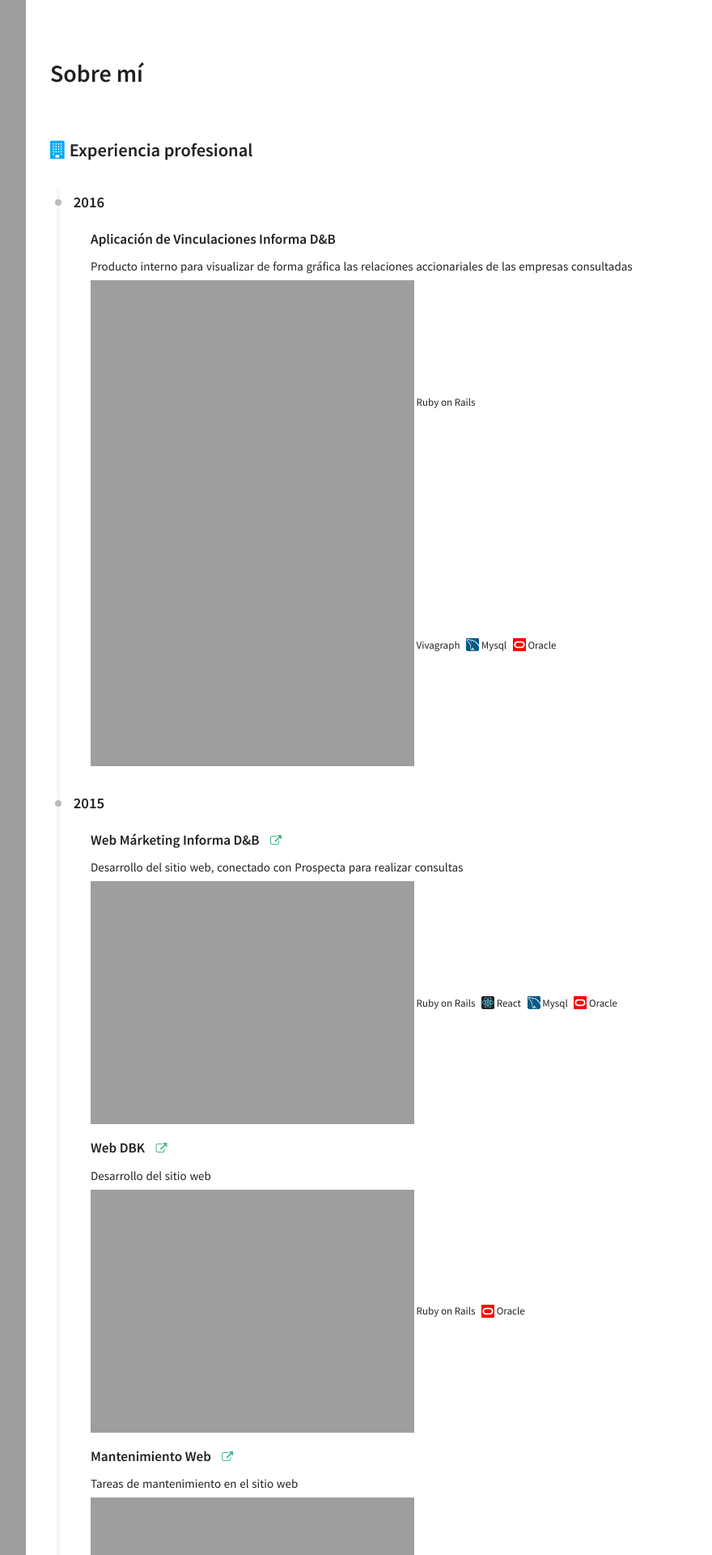
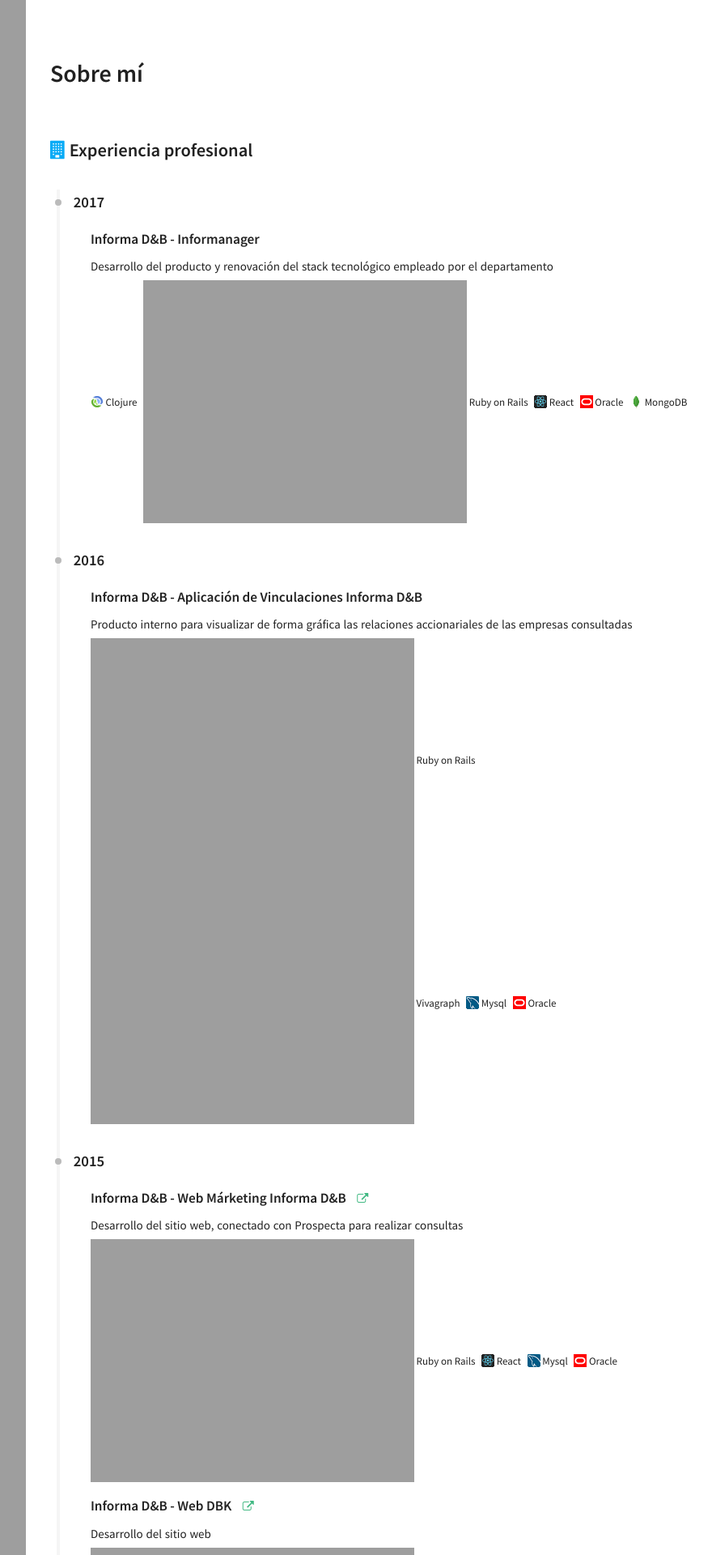
Before and after one commit to jorgesuja/jorgesuja.github.io, a Jekyll site: the page built from about.html, in a window 1280 px wide. Shown: the top 1920 px of the page at 81% size, without its empty margins (288-1168 px from the left). Built offline with Jekyll 4.4.1, drawn with Linux system fonts in a browser that asks for light colours; comment, search, counter and statistics services are not loaded; some of the changed text lies outside the part shown.

Commit message:
Update of professional experience

```diff
--- a/_layouts/post.html
+++ b/_layouts/post.html
@@ -8,7 +8,7 @@
 {% if page.image.feature %}
 <div class="post-image-feature">
   <img class="feature-image" src=
-  {% if (page.image.feature contains 'https') or (page.image.feature contains 'http') %}
+  {% if page.image.feature contains 'https' or page.image.feature contains 'http' %}
   "{{ page.image.feature }}"
   {% else %}
   "{{ site.url }}/img/{{ page.image.feature }}"
--- a/about.html
+++ b/about.html
@@ -6,11 +6,32 @@
 <h3><i class="fa fa-building info-text-color"></i> Experiencia profesional</h3>
 <div class="timeline">
   <div class="timeline-title">
+    <h4 class="timeline-year">2017</h4>
+  </div>
+  <ul>
+    <li>
+      <h5>Informa D&B - Informanager</h5>
+      <p class="timeline-project-desc">Desarrollo del producto y renovación del stack tecnológico empleado por el departamento</p>
+      <div class="timeline-project-tech">
+        <img src="{{ site.url }}/img/clojure-icon.gif">
+        <span>Clojure</span>
+        <img src="{{ site.url }}/img/ruby-icon.png">
+        <span>Ruby on Rails</span>
+        <img src="{{ site.url }}/img/react-icon.gif">
+        <span>React</span>
+        <img src="{{ site.url }}/img/oracle-icon.gif">
+        <span>Oracle</span>
+        <img src="{{ site.url }}/img/mongodb-icon.png">
+        <span>MongoDB</span>
+      </div>
+    </li>
+  </ul>
+  <div class="timeline-title">
     <h4 class="timeline-year">2016</h4>
   </div>
   <ul>
     <li>
-      <h5>Aplicación de Vinculaciones Informa D&B</h5>
+      <h5>Informa D&B - Aplicación de Vinculaciones Informa D&B</h5>
       <p class="timeline-project-desc">Producto interno para visualizar de forma gráfica las relaciones accionariales de las empresas consultadas</p>
       <div class="timeline-project-tech">
         <img src="{{ site.url }}/img/ruby-icon.png">
@@ -30,7 +51,7 @@
   <ul>
     <li>
       <h5>
-        Web Márketing Informa D&B
+        Informa D&B - Web Márketing Informa D&B
         <a class="post-title-link" href="http://marketing.informa.es" target="_blank" title="Marketing Informa D&B"><i class="fa fa-external-link"></i></a>
       </h5>
       <p class="timeline-project-desc">Desarrollo del sitio web, conectado con Prospecta para realizar consultas</p>
@@ -47,7 +68,7 @@
     </li>
     <li>
       <h5>
-        Web DBK
+        Informa D&B - Web DBK
         <a class="post-title-link" href="http://dbk.es" target="_blank" title="DBK"><i class="fa fa-external-link"></i></a>
       </h5>
       <p class="timeline-project-desc">Desarrollo del sitio web</p>
@@ -60,7 +81,7 @@
     </li>
     <li>
       <h5>
-        Mantenimiento Web
+        Informa D&B - Mantenimiento Web
         <a class="post-title-link" href="http://informa.es" target="_blank" title="Informa D&B"><i class="fa fa-external-link"></i></a>
       </h5>
       <p class="timeline-project-desc">Tareas de mantenimiento en el sitio web</p>
@@ -79,7 +100,7 @@
   </div>
   <ul>
     <li>
-      <h5>Sistema de Gestión de Reclamaciones</h5>
+      <h5>Informa D&B - Sistema de Gestión de Reclamaciones</h5>
       <p class="timeline-project-desc">Aplicación interna para la gestión de las reclamaciones de los clientes sobre los productos ofrecidos</p>
       <div class="timeline-project-tech">
         <img src="{{ site.url }}/img/java-icon.gif">
@@ -98,7 +119,7 @@
   </div>
   <ul>
     <li>
-      <h5>Prospecta v2.0 - Interfaz</h5>
+      <h5>Informa D&B - Prospecta v2.0 - Interfaz</h5>
       <p class="timeline-project-desc">Aplicación interna para la consulta y generación de bases de datos de márketing</p>
       <div class="timeline-project-tech">
         <img src="{{ site.url }}/img/java-icon.gif">
@@ -119,7 +140,7 @@
   </div>
   <ul>
     <li>
-      <h5>Prospecta v2.0 - Motor</h5>
+      <h5>Informa D&B - Prospecta v2.0 - Motor</h5>
       <p class="timeline-project-desc">Aplicación interna para la consulta y generación de bases de datos de márketing</p>
       <div class="timeline-project-tech">
         <img src="{{ site.url }}/img/java-icon.gif">
@@ -140,7 +161,7 @@
   </div>
   <ul>
     <li>
-      <h5>APYC Registrales - Verificación Administradores</h5>
+      <h5>Informa D&B - APYC Registrales - Verificación Administradores</h5>
       <p class="timeline-project-desc">Aplicación interna para la gestión de las verificaciones de administradores</p>
       <div class="timeline-project-tech">
         <img src="{{ site.url }}/img/java-icon.gif">
@@ -176,7 +197,7 @@
       </div>
     </li>
     <li>
-      <h5>Maestro de compras</h5>
+      <h5>Informa D&B - Maestro de compras</h5>
       <p class="timeline-project-desc">Aplicación interna para la gestión de la compra de depósitos de cuentas</p>
       <div class="timeline-project-tech">
         <img src="{{ site.url }}/img/java-icon.gif">
@@ -197,7 +218,7 @@
   </div>
   <ul>
     <li>
-      <h5>Mantenimiento de la aplicación de Producción</h5>
+      <h5>Informa D&B - Mantenimiento de la aplicación de Producción</h5>
       <p class="timeline-project-desc">Aplicación interna para el tratamiento de información empresarial</p>
       <div class="timeline-project-tech">
         <img src="{{ site.url }}/img/java-icon.gif">
@@ -216,7 +237,7 @@
   </div>
   <ul>
     <li>
-      <h5>Mantenimiento del sistema Prospecta</h5>
+      <h5>Informa D&B - Mantenimiento del sistema Prospecta</h5>
       <p class="timeline-project-desc">Aplicación interna para la consulta y generación de bases de datos de márketing</p>
       <div class="timeline-project-tech">
         <img src="{{ site.url }}/img/java-icon.gif">
@@ -235,7 +256,7 @@
   </div>
   <ul>
     <li>
-      <h5>Beca</h5>
+      <h5>Informa D&B - Beca</h5>
       <p class="timeline-project-desc">Mantenimiento de los diferentes desarrollos del departamento</p>
       <div class="timeline-project-tech">
         <img src="{{ site.url }}/img/java-icon.gif">
```
Also changed, not shown: img/clojure-icon.gif (added).
